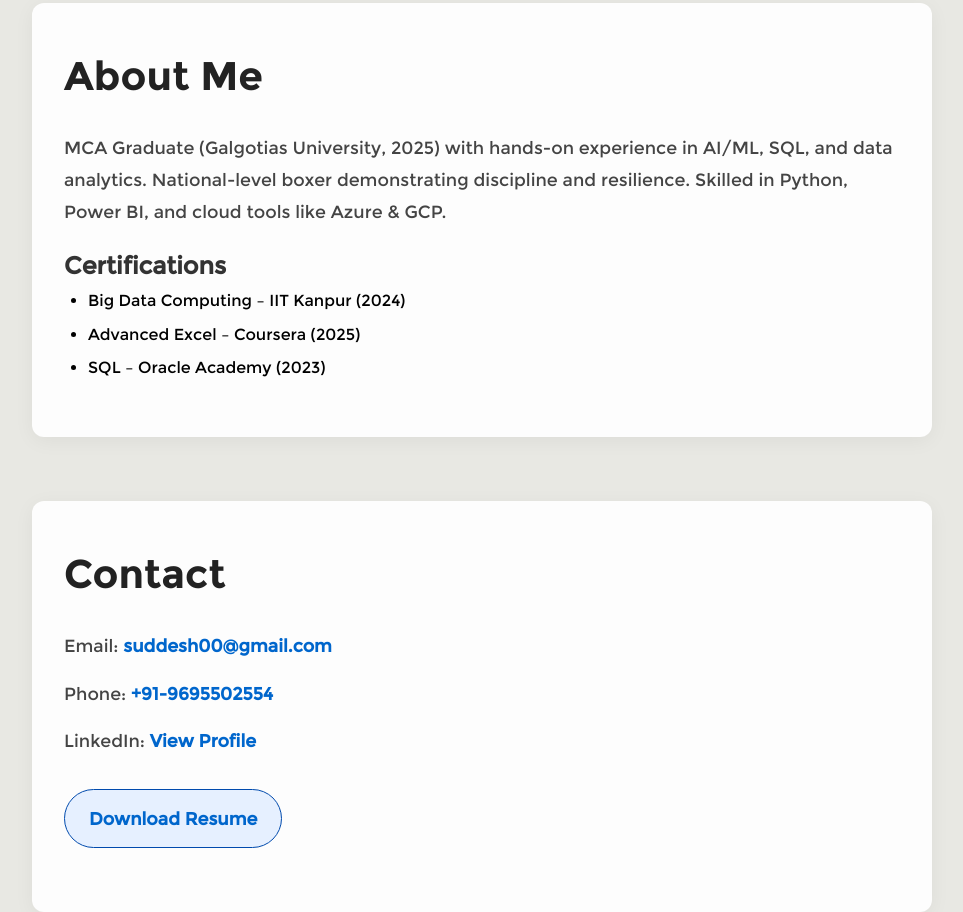
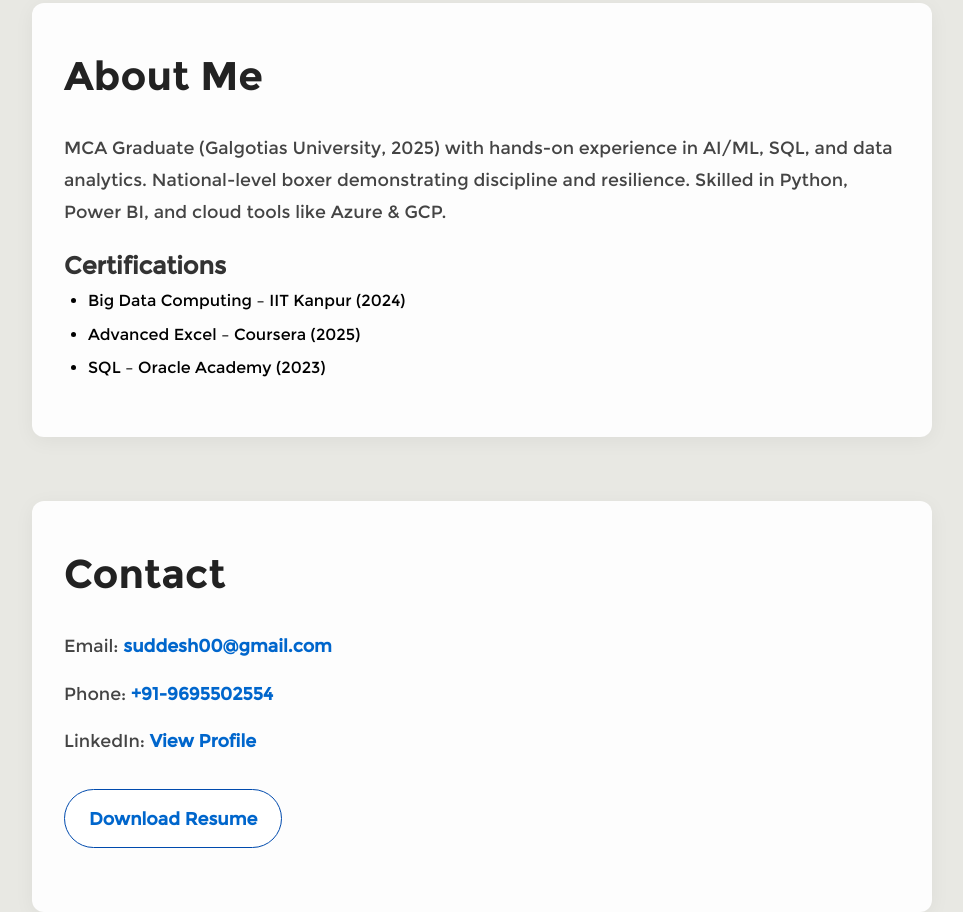
Before and after one commit to Uddesh19/Portfolio, a plain HTML site: page index.html in a window 1280 px wide. Shown: the part 1965-2877 px from the top of the page, without its empty margins (158-1121 px from the left). Drawn offline with nearby package versions, Linux system fonts and the light colour scheme; a script that the page names is missing.

Commit message:
Update style.css

```diff
--- a/style.css
+++ b/style.css
@@ -220,18 +220,14 @@ header .menu a:hover {
   display: inline-block;
   margin-top: 1rem;
   padding: 0.8rem 1.5rem;
-  background: #e6f0ff;    /* Light blue background */
-  color: #004aad;         /* Blue text */
-  border: 1px solid #004aad;
+  background: #ffffff;      /* White background */
+  color: #004aad;           /* Blue text for visibility */
+  border: 1px solid #004aad; /* Thin blue border */
   border-radius: 30px;
-  transition: background 0.3s ease;
+  transition: background 0.3s ease, color 0.3s ease;
 }
 
 .download-btn:hover {
-  background: #d0e6ff;
+  background: #004aad;      /* Blue background on hover */
+  color: #ffffff;           /* White text on hover */
 }
-
-
-.download-btn:hover {
-  background: #7a756f;    /* Slightly lighter on hover */
-}
```
